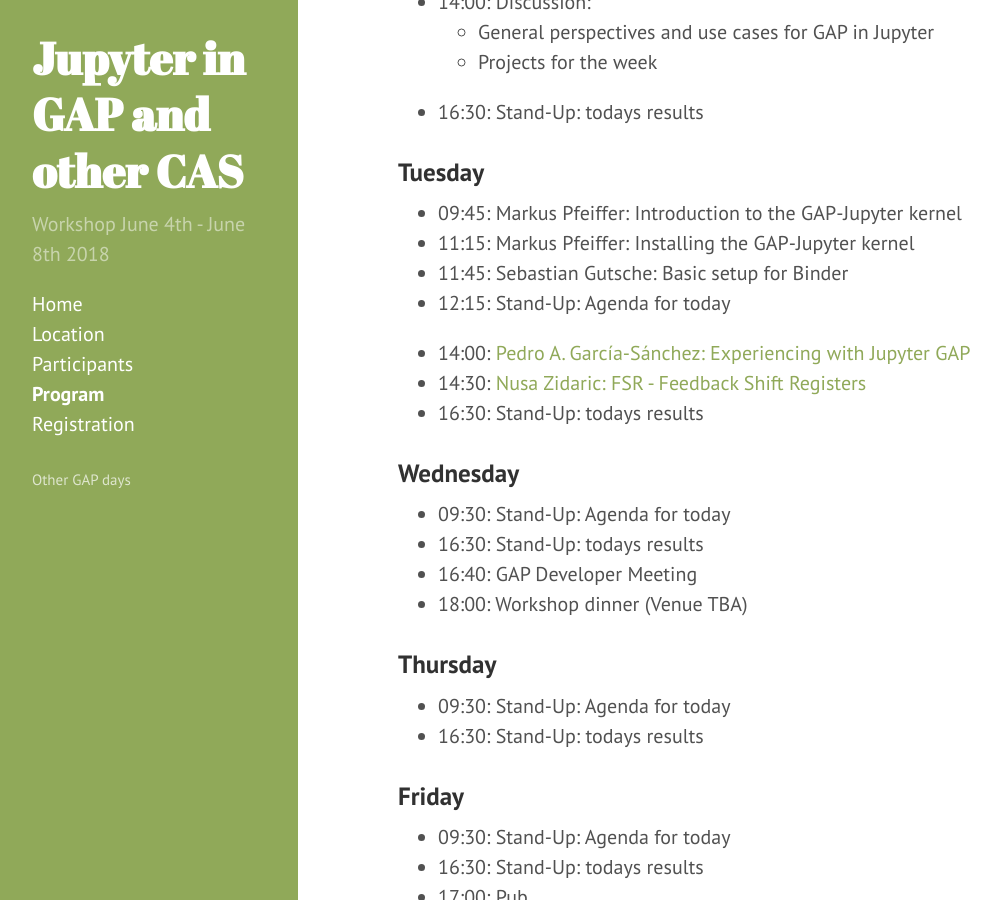
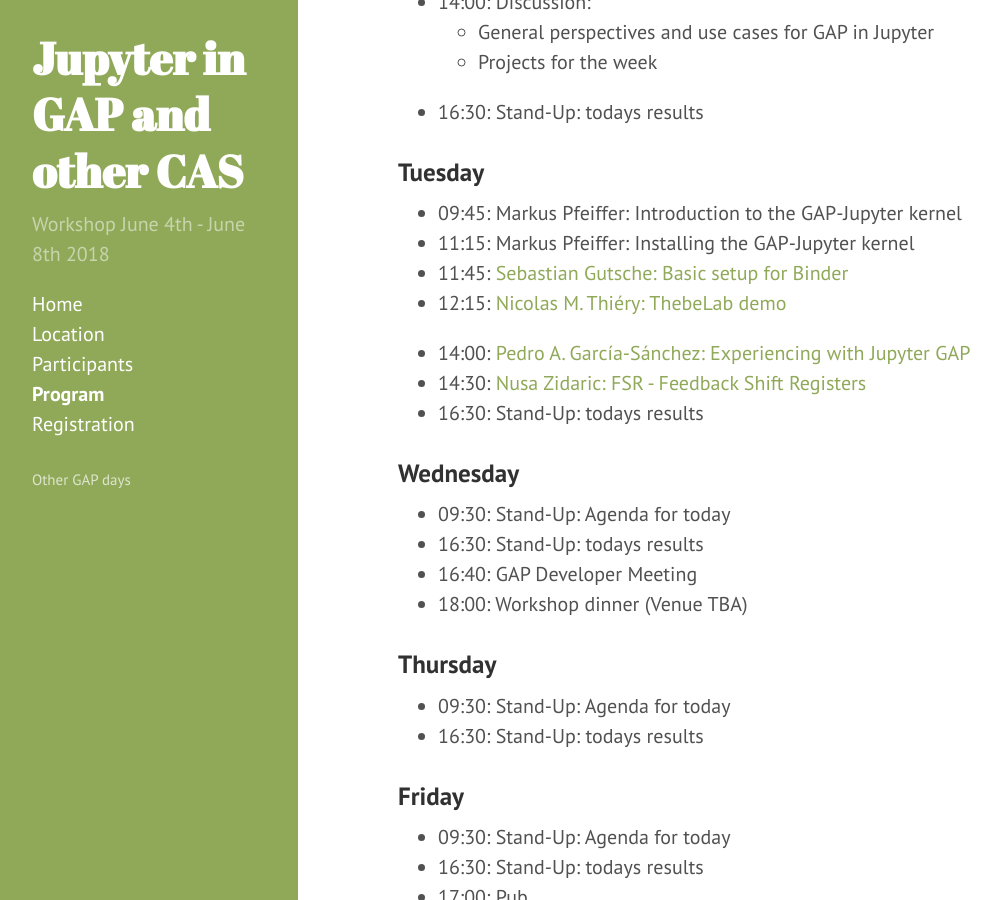
Before and after one commit to gapdays/gap-jupyter-days2018, a Jekyll site: the page built from program.md, in a window 1280 px wide and 900 px high, scrolled down 1312 px. Shown: the whole window, without its empty margins (2-1003 px from the left). Built offline with Jekyll 4.4.1, drawn with Linux system fonts in a browser that asks for light colours.

Commit message:
Updated program

```diff
--- a/program.md
+++ b/program.md
@@ -50,8 +50,8 @@ the plans for the day and summarise the achievements respectively.
 
 * 09:45: Markus Pfeiffer: Introduction to the GAP-Jupyter kernel
 * 11:15: Markus Pfeiffer: Installing the GAP-Jupyter kernel
-* 11:45: Sebastian Gutsche: Basic setup for Binder
-* 12:15: Stand-Up: Agenda for today
+* 11:45: [Sebastian Gutsche: Basic setup for Binder](https://sebasguts.github.io/GAPDaysBinderTutorial)
+* 12:15: [Nicolas M. Thiéry: ThebeLab demo](https://minrk.github.io/thebelab/demo.html)
 
 * 14:00: [Pedro A. García-Sánchez: Experiencing with Jupyter GAP]({{ site.baseurl }}/abstracts/AbstractPedro)
 * 14:30: [Nusa Zidaric: FSR - Feedback Shift Registers]({{ site.baseurl}}/abstracts/AbstractNusa.pdf)
```
